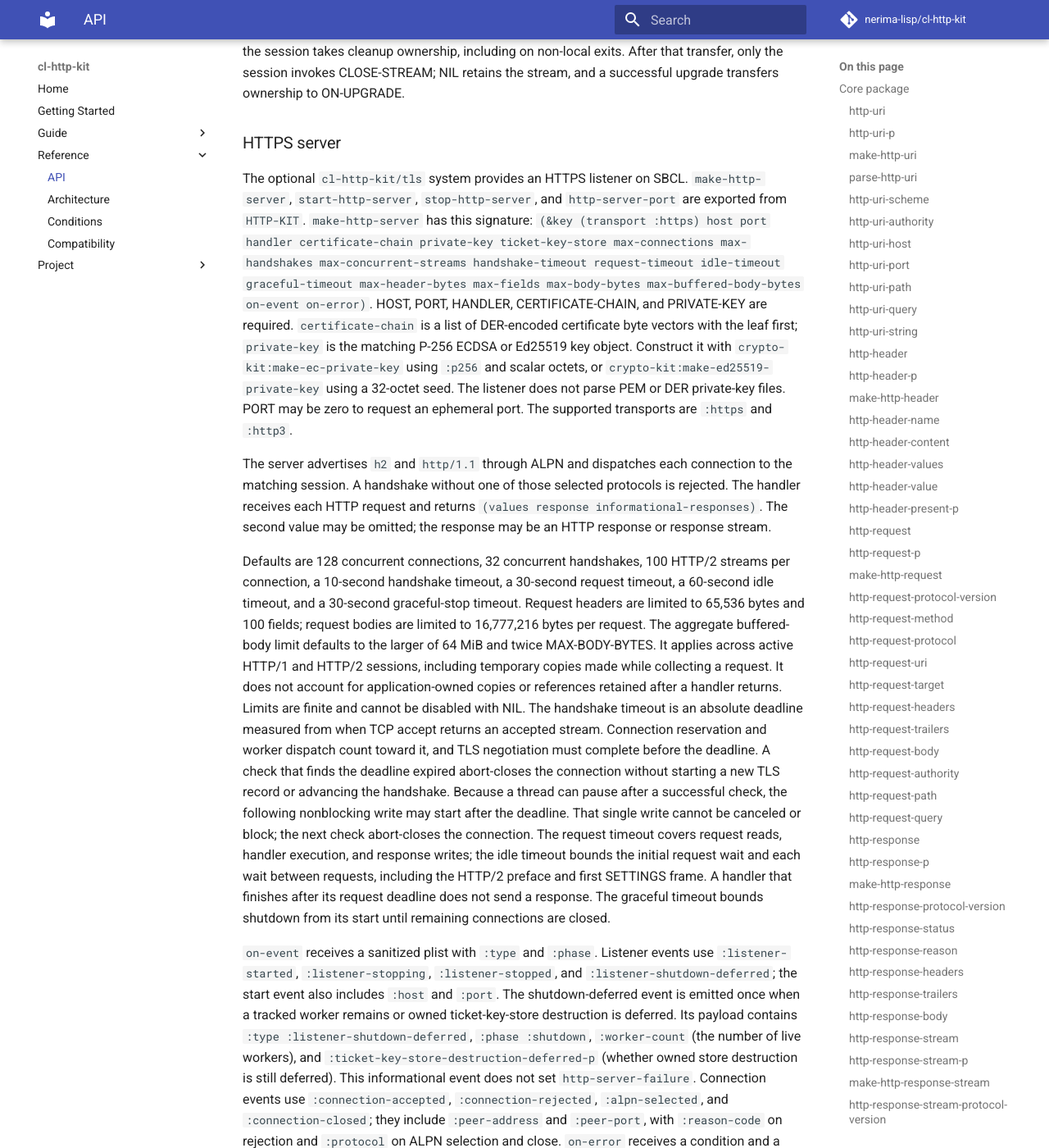
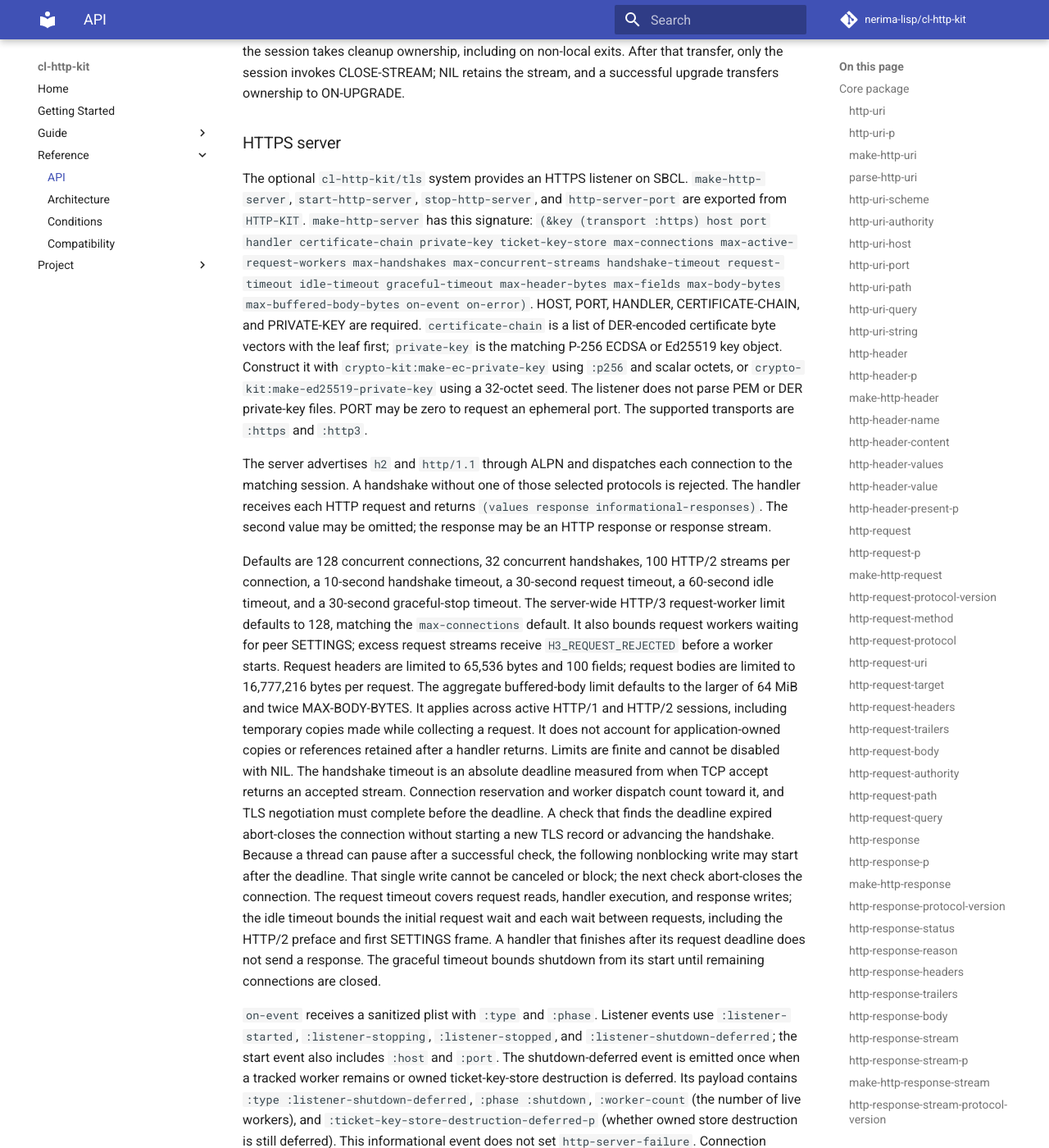
Before and after one commit to nerima-lisp/cl-http-kit, an MkDocs documentation site: the page built from docs/src/reference/api.md, in a window 1280 px wide and 1400 px high, scrolled down 23554 px. Shown: the whole window at 82% size. Built offline with MkDocs 1.6.1 and Material for MkDocs 9.7.7, drawn with Linux system fonts in a browser that asks for light colours; comment, search, counter and statistics services are not loaded.

Commit message:
fix(http3): bound active request workers

```diff
--- a/docs/src/reference/api.md
+++ b/docs/src/reference/api.md
@@ -1049,7 +1049,7 @@ The optional `cl-http-kit/tls` system provides an HTTPS listener on SBCL.
 `http-server-port` are exported from `HTTP-KIT`. `make-http-server` has this
 signature: `(&key (transport :https) host port handler
 certificate-chain private-key ticket-key-store max-connections
-max-handshakes max-concurrent-streams handshake-timeout request-timeout
+max-active-request-workers max-handshakes max-concurrent-streams handshake-timeout request-timeout
 idle-timeout graceful-timeout max-header-bytes max-fields max-body-bytes
 max-buffered-body-bytes on-event on-error)`. HOST, PORT, HANDLER,
 CERTIFICATE-CHAIN, and PRIVATE-KEY
@@ -1070,6 +1070,10 @@ the response may be an HTTP response or response stream.
 Defaults are 128 concurrent connections, 32 concurrent handshakes, 100 HTTP/2
 streams per connection, a 10-second handshake timeout, a 30-second request
 timeout, a 60-second idle timeout, and a 30-second graceful-stop timeout.
+The server-wide HTTP/3 request-worker limit defaults to 128, matching the
+`max-connections` default. It also bounds request workers waiting for peer
+SETTINGS; excess request streams receive `H3_REQUEST_REJECTED` before a worker
+starts.
 Request headers are limited to 65,536 bytes and 100 fields; request bodies are
 limited to 16,777,216 bytes per request. The aggregate buffered-body limit
 defaults to the larger of 64 MiB and twice MAX-BODY-BYTES. It applies across
```
Also changed, not shown: 3 other files.
